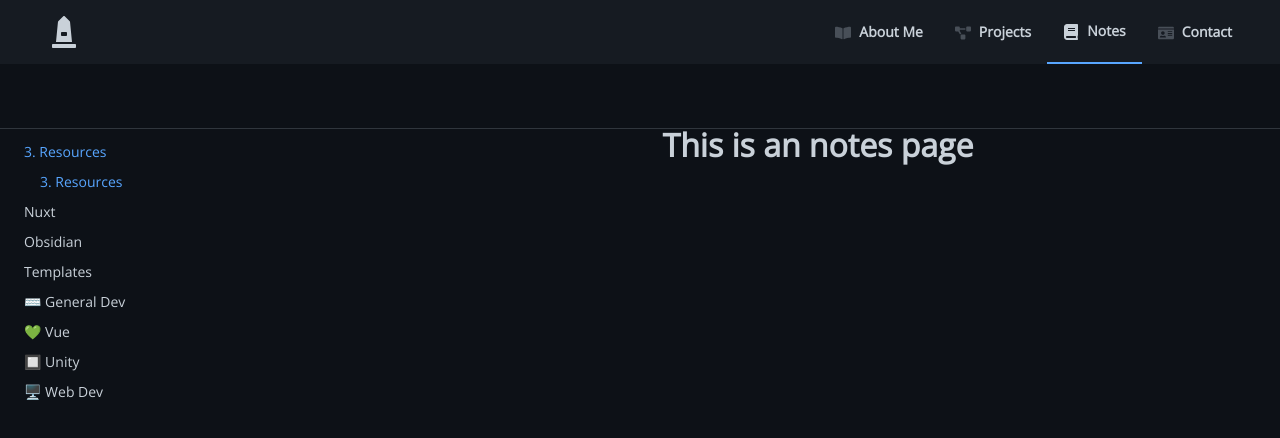
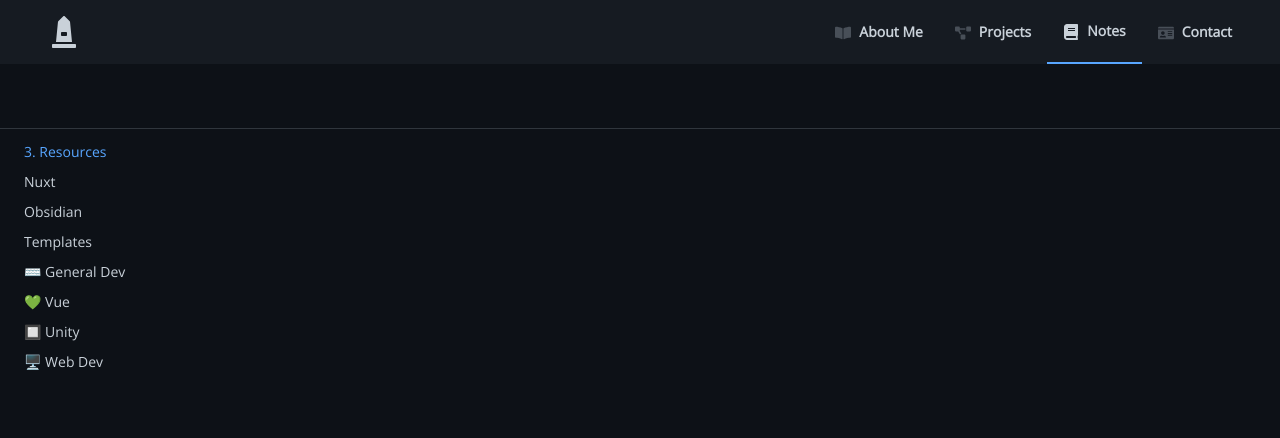
Before and after one commit to joesobo/PoleskiPortfolio, a Vue app: page /#/notes in a window 1280 px wide. Shown: the top 438 px of the page. Built offline with nearby package versions, Linux system fonts and the light colour scheme; what vue-async-computed would draw is missing.

Commit message:
added in folder files

```diff
--- a/src/components/Notesbar.vue
+++ b/src/components/Notesbar.vue
@@ -63,7 +63,16 @@ export default {
         this.selectedFolder = "";
       } else {
         this.selectedFolder = folder;
+        const folderFile = this.filePaths.find((path) => {
+          const basicPath = path.replace(folder + "/", "");
+          if (path.startsWith(folder) && basicPath === folder) {
+            return path;
+          }
+        });
+
+        this.setSelected(folderFile);
       }
+
     },
     isFolderSelected(folder) {
       if (this.selectedFolder === folder) {
@@ -71,7 +80,8 @@ export default {
       }
     },
     startsWithFolder(folder, path) {
-      return path.startsWith(folder);
+      const basicPath = path.replace(folder + "/", "");
+      return path.startsWith(folder) && basicPath !== folder;
     },
     formatPath(folder, path) {
       return path.replace(folder + "/", "");
--- a/src/views/Notes.vue
+++ b/src/views/Notes.vue
@@ -1,7 +1,5 @@
 <template>
   <div class="notes">
-    <h1>This is an notes page</h1>
-
     <div v-html="markdownToHtml" />
   </div>
 </template>
@@ -48,4 +46,8 @@ export default Vue.extend({
   padding: 24px;
   margin: 24px;
 }
+
+div {
+  margin-top: 16px;
+}
 </style>
```
